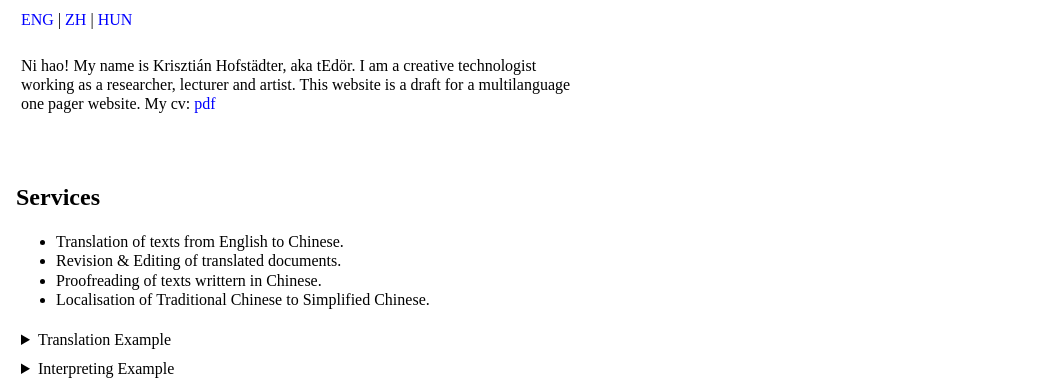
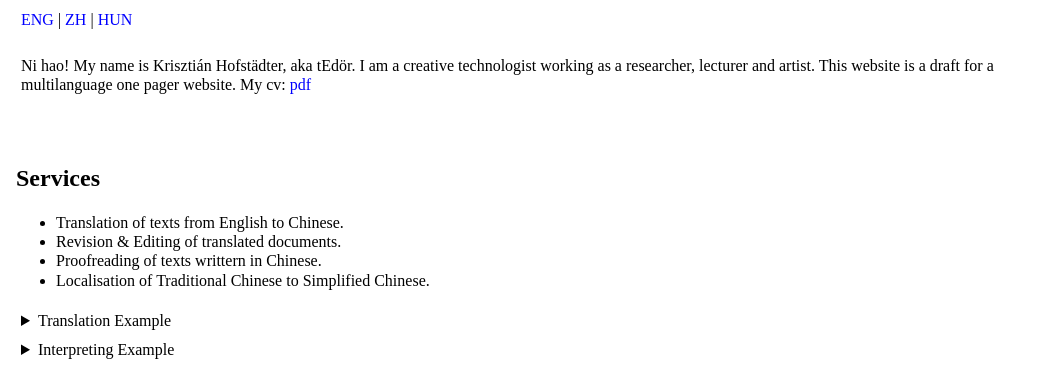
Before and after one commit to krisztianhofstadter/web02-multiling-1pager-master, a plain HTML site: page index.html in a window 1280 px wide. Shown: the part 237-628 px from the top of the page, without its empty margins (0-1040 px from the left). Drawn offline with Linux system fonts and the light colour scheme.

Commit message:
Update index.html

```diff
--- a/index.html
+++ b/index.html
@@ -3,7 +3,7 @@
   <style>
     body {
       /* margin: 0 auto; */
-      max-width: 35em;
+      max-width: 65em;
       padding: 0.5em 0.5em;
       line-height: 1.2;
     }
```
